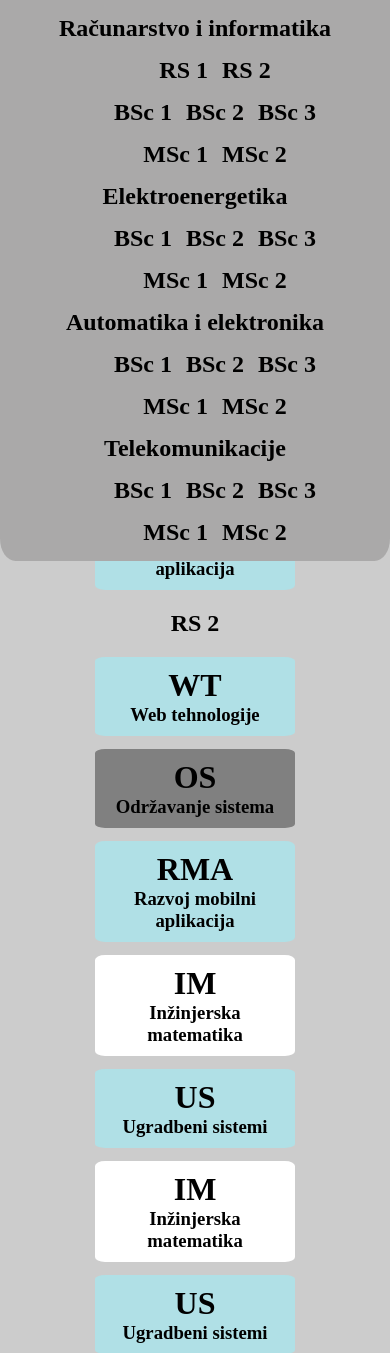
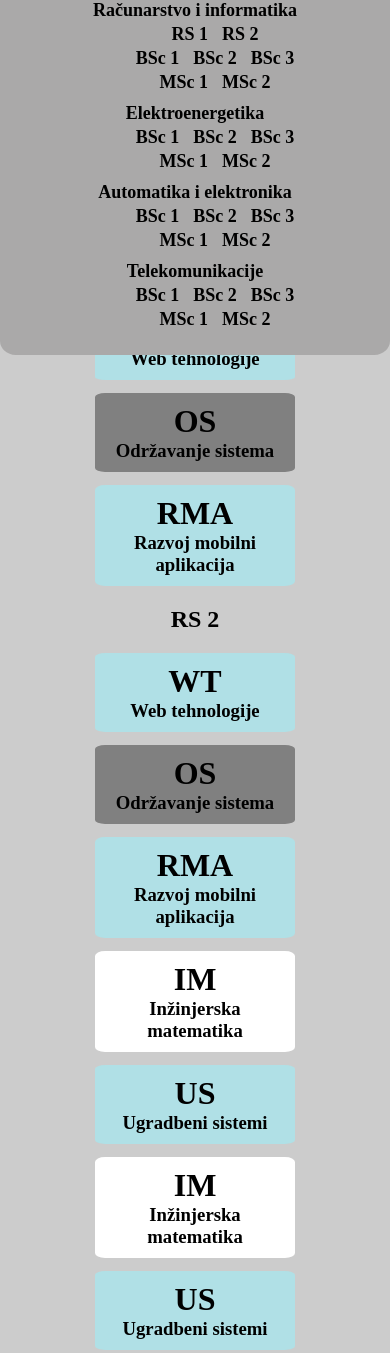
Before and after one commit to nbobic1/wt-spirala, a web app: file html/predmet.html in a window 390 px wide. Shown: the top 1353 px of the page. Run offline with its HTML, style and script files only (its server is not run), Linux system fonts and the light colour scheme.

Commit message:
onemogucen prelazak menija preko ostatka stranice

```diff
--- a/css/predmet.css
+++ b/css/predmet.css
@@ -8,12 +8,17 @@
     background-color: var(--bg);
     margin:0px;
 }
+html {
+    scroll-padding-top: 180px;
+  }
+
 header{
     position: fixed;
+    width: 100%;
 }
- menu{
-
+ .menu{
     position: fixed;
+    flex-direction: row;
     width:100%;
     top:0;
     border-bottom-left-radius: 4%;
@@ -23,15 +28,20 @@
    display: flex;
    padding-bottom: 15px;
     margin: 0;
+
+    justify-content:space-evenly;
     }
-menu li{
+    .lim{
+
+    }
+.menu li{
     width: 100%;
     padding-top: 15px;
     box-sizing: border-box;
     margin: auto;
     margin-top: 0;
 }
-menu li ul{
+.menu div ul{
     width: 100%;
     box-sizing: border-box;
     list-style-type: none;
@@ -92,11 +102,37 @@
     padding-top: 200px;
 }
 #rie,#ee,#ri,#tk{
-    margin-top: 20px;
+    margin-top: 1em;
 }
-@media screen and (max-width:600px){
 
- menu{
+@media screen and (max-width:1075px){
+    html{
+
+        scroll-padding-top: 227px;
+        }
+
+}
+@media screen and (max-width:785px){
+    html{
+
+        scroll-padding-top: 255px;
+        }
+
+}
+
+@media screen and (max-width:720px){
+    html{
+
+        scroll-padding-top: 285px;
+        }
+
+}
+@media screen and (max-width:685px){
+    html{
+
+        scroll-padding-top: 360px;
+        }
+ .menu{
     text-align: center;
     padding-inline-start: 0;
     position: fixed;
@@ -110,4 +146,19 @@
     padding-bottom: 15px;
     margin: 0;
     }
+    .menu li{
+        padding-top: 3px;
+    }
+    a{
+        font-size:large;
+        color: var(--slova);
+        box-sizing: border-box;
+        padding: 5px;
+        border-radius: 5px;
+        text-decoration: none;
+        font-weight: bold;
+    }
+    .lim{
+        margin-bottom: 10px;
+    }
 }
--- a/html/predmet.html
+++ b/html/predmet.html
@@ -1,42 +1,43 @@
 <!DOCTYPE html>
-<html>
+<html lang="bs">
+
     <head>
         <title>Spirala1</title>
         <link rel="stylesheet" href="../css/predmet.css" />
-          <menu>
-            <li>
+          <div class="menu">
+            <div class="lim">
                 <a href="#ri">Računarstvo i informatika</a>
                 <ul >
                     <li><a href="#rirs_1">RS 1</a> <a href="#rirs_2">RS 2</a></li>
                     <li><a href="#ribsc_1">BSc 1</a> <a href="#ribsc_2">BSc 2</a> <a href="#ribsc_3">BSc 3</a></li>
                     <li><a href="#rimsc_1">MSc 1</a> <a href="#rimsc_2">MSc 2</a></li>
                 </ul>
-            </li>
+            </div>
 
-            <li>
+            <div class="lim">
                 <a href="#ee">Elektroenergetika</a>
                 <ul >
                    <li><a href="#eebsc_1">BSc 1</a> <a href="#eebsc_2">BSc 2</a> <a href="#eebsc_3">BSc 3</a></li>
                     <li><a href="#eemsc_1">MSc 1</a> <a href="#eemsc_2">MSc 2</a></li>
                 </ul>
-            </li>
+            </div>
 
-            <li>
+            <div class="lim">
                 <a href="#aie">Automatika i elektronika</a>
                 <ul >
                     <li><a href="#aiebsc_1">BSc 1</a> <a href="#aiebsc_2">BSc 2</a> <a href="#aiebsc_3">BSc 3</a></li>
                     <li><a href="#aiemsc_1">MSc 1</a> <a href="#aiemsc_2">MSc 2</a></li>
                 </ul>
-            </li>
+            </div>
 
-            <li>
+            <div class="lim">
                 <a href="#tk">Telekomunikacije</a>
                 <ul >
                     <li><a href="#tkbsc_1">BSc 1</a> <a href="#tkbsc_2">BSc 2</a> <a href="#tkbsc_3">BSc 3</a></li>
                     <li><a href="#tkmsc_1">MSc 1</a> <a href="#tkmsc_2">MSc 2</a></li>
                 </ul>
-            </li>
-        </menu>
+            </div>
+        </div>
     </head>
     <body>
 
```
